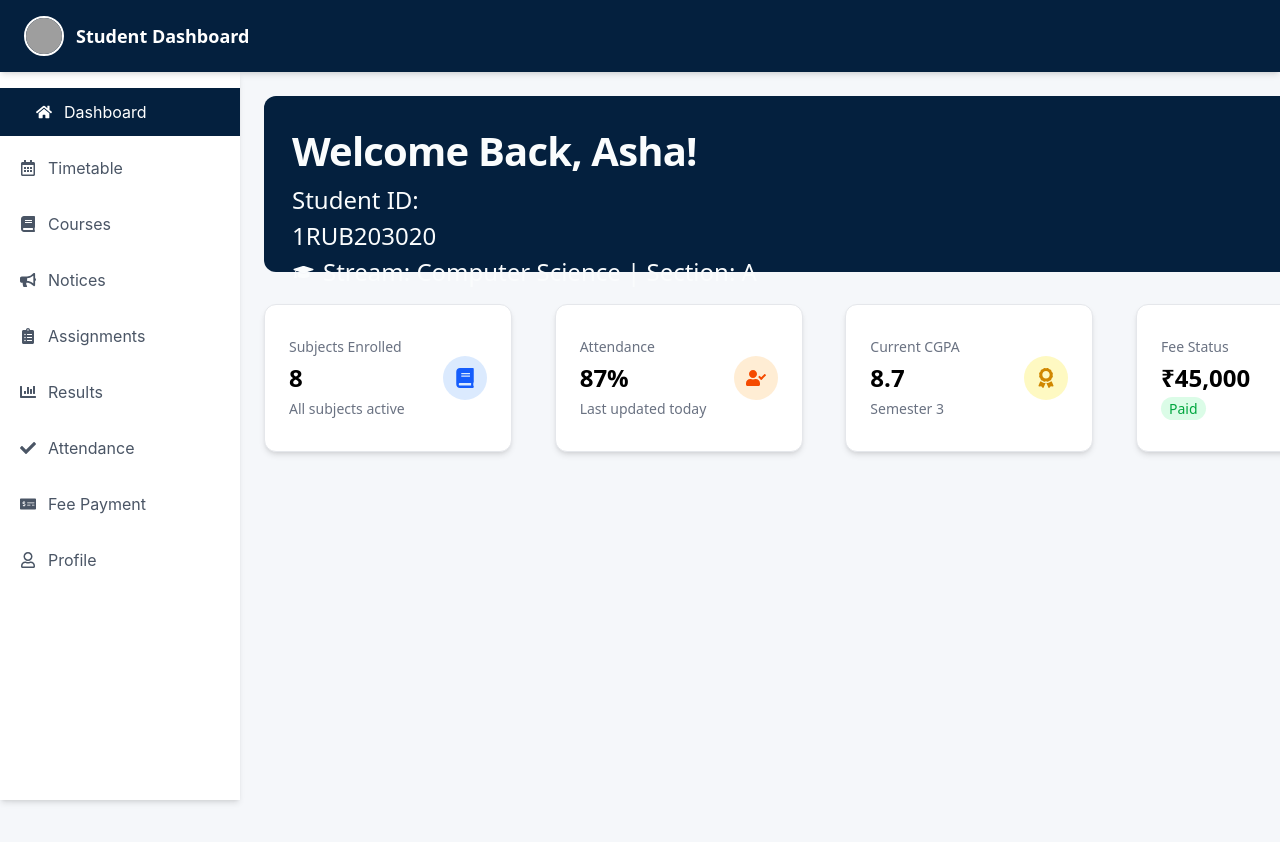
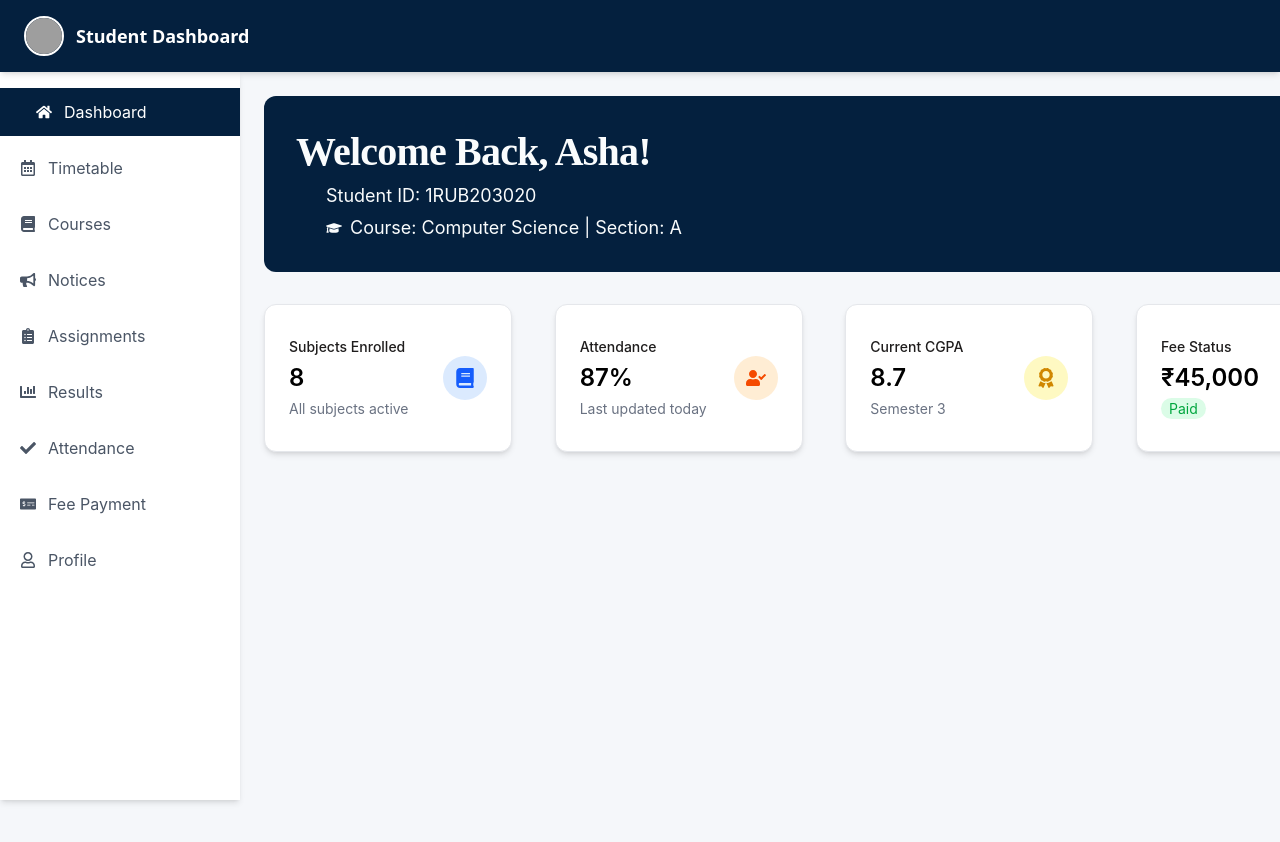
Before and after one commit to Aristiec/SMSfrontend, a React (Vite) app in the folder frontend/: page / in a window 1280 px wide. Shown: the top 842 px of the page. Built offline with nearby package versions, Linux system fonts and the light colour scheme; grey boxes are pictures that could not be loaded.

Commit message:
Update StatsCard and WelcomeBanner components styling

```diff
--- a/frontend/src/components/student/dashboard/StatsCard.jsx
+++ b/frontend/src/components/student/dashboard/StatsCard.jsx
@@ -47,11 +47,15 @@ const StatsCard = () => {
           >
             <div className="flex justify-between items-center w-full gap-[10px]">
               <div className="flex flex-col gap-[5px]">
-                <h4 className="text-sm text-gray-500 font-medium">
+                <h4 className="font-[Inter] text-[#1F1D1D] text-sm text-500 font-medium">
                   {card.title}
                 </h4>
-                <h2 className="text-2xl font-semibold">{card.value}</h2>
-                <p className="text-sm text-gray-500">{card.subtitle}</p>
+                <h2 className="font-[inter] text-2xl font-semibold">
+                  {card.value}
+                </h2>
+                <p className="font-[inter] text-sm text-gray-500">
+                  {card.subtitle}
+                </p>
               </div>
               <div
                 className={`w-[44px] h-[44px] rounded-full flex items-center justify-center ${card.bgColor}`}
--- a/frontend/src/components/student/dashboard/WelcomeBanner.jsx
+++ b/frontend/src/components/student/dashboard/WelcomeBanner.jsx
@@ -5,25 +5,23 @@ import { FaGraduationCap } from "react-icons/fa";
 const WelcomeBanner = () => {
   return (
     <div className="w-[1120px] mx-auto">
-      <div className="w-full h-[176px] bg-[#04203E] rounded-[12px] px-4 py-6 flex flex-col gap-[40px]">
-        <div className="flex flex-col md:flex-row justify-between items-start md:items-center gap-4">
-          <div className="pl-3 flex flex-col justify-center text-white">
-            <h1 className="font-archivo font-semibold text-[40px] leading-[62.4px] tracking-[-0.02em] text-[#FAFCFD] w-[473px]">
+      <div className="w-full h-[176px] bg-[#04203E] rounded-[12px] px-8 py-8 flex items-center justify-between">
+        <div className="flex flex-col text-white space-y-2">
+          <h1 className="font-[Merriweather] font-semibold text-[40px] leading-[48px] tracking-[-0.02em] text-[#FAFCFD]">
             Welcome Back, Asha!
           </h1>
-            <h3 className="font-archivo font-normal text-[24px] leading-[36px] text-[#FAFCFD] w-[272px]">
+          <h3 className="font-[Inter] font-normal text-[18px] leading-[24px] text-[#FAFCFD] ml-[30px]">
             Student ID: 1RUB203020
           </h3>
-            <div className="flex items-center gap-2">
-              <FaGraduationCap className="w-[23px] h-[16px] text-[#FAFCFD]" />
-              <h3 className="font-archivo font-normal text-[24px] leading-[36px] text-[#FAFCFD]">
-                Stream: Computer Science | Section: A
+          <div className="flex items-center gap-2  ml-[30px]">
+            <FaGraduationCap className="w-[16px] h-[16px] text-[#FAFCFD]" />
+            <h3 className="font-[Inter] font-normal text-[18px] leading-[24px] text-[#FAFCFD]">
+              Course: Computer Science | Section: A
             </h3>
           </div>
         </div>
-          <div className="flex items-center justify-center w-[40px] h-[40px] rounded-full bg-gray-500 bg-opacity-60">
+        <div className="flex items-center justify-center w-[36px] h-[36px] rounded-full bg-gray-500 bg-opacity-60 mr-[20px]">
           <FiBell className="text-white text-xl" />
-          </div>
         </div>
       </div>
     </div>
```
Lines whose indentation alone changed are shown as unchanged.
